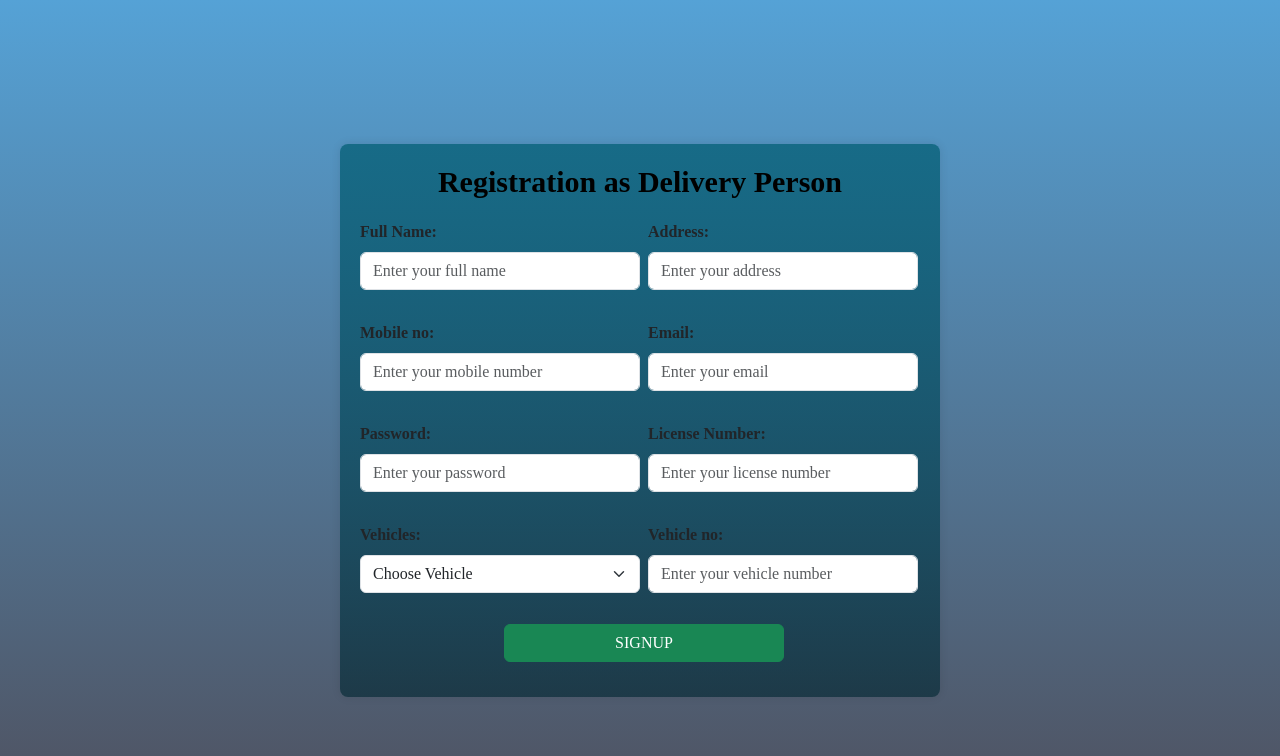
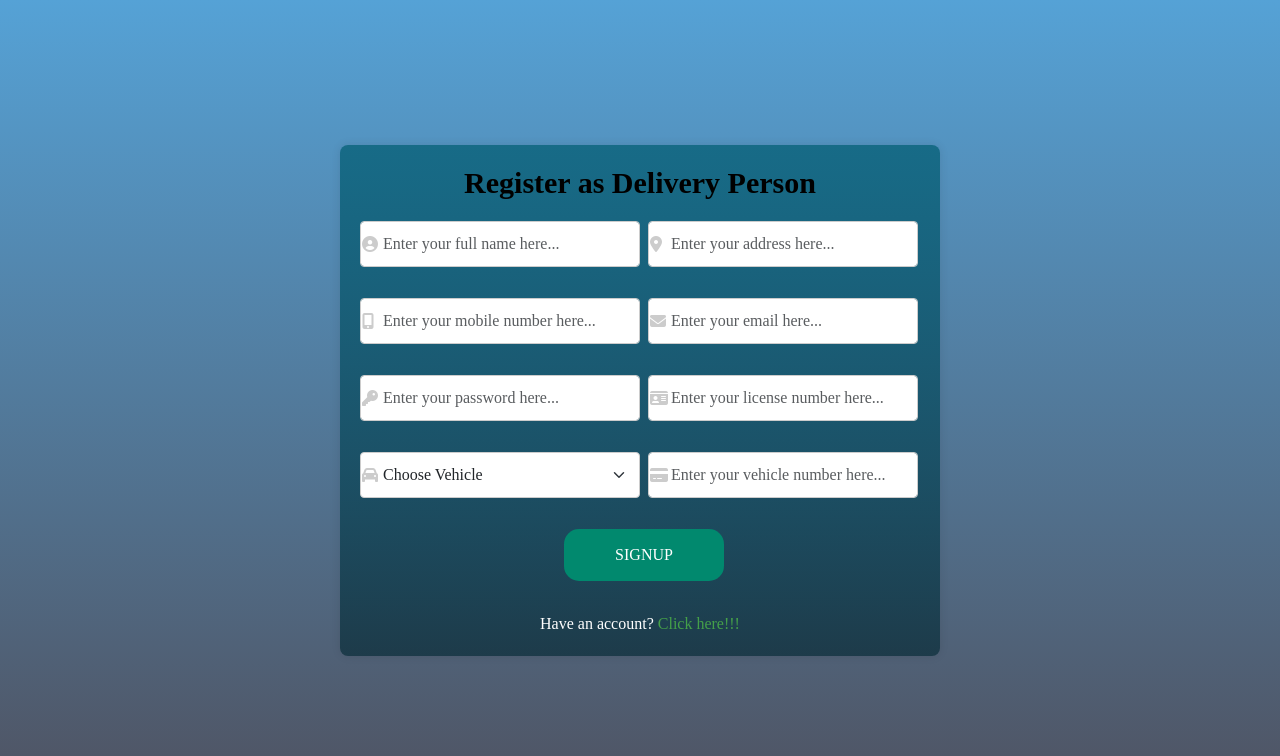
Before and after one commit to Sharmilapyatha432/fos, a PHP site: page /delivery_person_reg.php in a window 1280 px wide. Shown: the top 756 px of the page. Run offline with PHP 8.4, Linux system fonts and the light colour scheme; some libraries are stand-ins or nearby versions.

Commit message:
Font awesome added in login and registration page, DB updated and admin part have some new updates.

```diff
--- a/admin/categories.php
+++ b/admin/categories.php
@@ -49,14 +49,14 @@ if (!$category_result) {
 ?>
 
 <link rel="stylesheet" href="../css/admin_table.css">
-<link rel="stylesheet" href="../css/adminpanel.css">
+<!-- <link rel="stylesheet" href="../css/adminpanel.css"> -->
 <div class="main-content">
     <h1 align="center">List of Categories</h1>
     <div class="table-wrapper">
         <form action="addcategory.php" method="post">
             <input type="submit" value="Add category" name="add">
         </form>
-        <table class="fl-table">
+        <table class="table">
             <thead>
                 <tr>
                     <th>Category ID</th>
--- a/admin/deliveryperson_list.php
+++ b/admin/deliveryperson_list.php
@@ -87,7 +87,7 @@ include('../admin/layout/header.php');
 <body>
 <link rel="stylesheet" href="../css/admin_table.css">
 <script src="https://cdn.jsdelivr.net/npm/sweetalert2@11"></script>
-<div class="container">
+<div class="main-content">
     <h2 class="text-center" style="padding:10px">Delivery Person List</h2>
     <?php
     if (isset($_SESSION['message'])) {
@@ -95,7 +95,7 @@ include('../admin/layout/header.php');
         unset($_SESSION['message']);
     }
     ?>
-    <table class="table table-striped">
+    <table class="table">
         <thead>
             <tr>
                 <th>DP ID</th>
--- a/css/dp_reg.css
+++ b/css/dp_reg.css
@@ -10,7 +10,7 @@ body {
 }
 
 .container {
-    margin-top: 40px;
+    /* margin-top: 40px; */
     width: 100%;
     max-width: 600px; /* Adjust width to your needs */
     padding: 20px;
@@ -39,6 +39,17 @@ h3{
     flex-direction: column;
     margin-bottom: 15px; /* Space between rows */
     padding-right: 10px; /* Space between columns */
+    position: relative;
+    /* margin-bottom: 12px; */
+}
+
+.col-md-6 i{
+    position: absolute;
+    left: 10px;
+    top: 50%;
+    transform: translateY(-50%);
+    color: #ccc;
+    font-size: 16px;
 }
 
 .col-md-6:nth-of-type(odd) {
@@ -48,6 +59,9 @@ h3{
 .col-md-6 input,
 .col-md-6 select {
     width: 100%; /* Make inputs and selects fill the column width */
+    padding: 10px 10px 10px 22px;
+    border: 1px solid #ccc;
+    border-radius: 4px;
 }
 
 .col-4 {
@@ -60,6 +74,43 @@ h3{
     width: auto; /* Button width adjusted to its content */
 }
 
-label{
+/* label{
     font-weight: bold;
+} */
+
+span{
+    color: #fff;
+    text-align: center;
 }
+
+form a{
+    text-decoration: none;
+    color: #45a049;
+}
+
+form a:hover {
+    text-decoration: underline;
+}
+
+/* button css */
+/* .button-group {
+    text-align: center;
+    margin-top: 10px;
+} */
+
+.col-md-6 button{
+    flex-basis: 100%;
+    margin: 0 60px;
+    padding: 14px 20px;
+    border-radius: 15px;
+    text-align: center;
+    background-color: #01896e;
+    color: #fff;
+    border: none;
+    outline: 0;
+    cursor: pointer;
+    }
+
+.col-md-6 button:hover{
+    transform: scale(1.03);
+}
--- a/delivery_person_reg.php
+++ b/delivery_person_reg.php
@@ -127,39 +127,47 @@ if (isset($_POST['signup'])) {
     <meta name="viewport" content="width=device-width, initial-scale=1">
     <title>Delivery Person Registration</title>
     <link href="https://cdn.jsdelivr.net/npm/bootstrap@5.3.3/dist/css/bootstrap.min.css" rel="stylesheet" crossorigin="anonymous">
+    <link href="https://cdnjs.cloudflare.com/ajax/libs/font-awesome/6.6.0/css/all.min.css" rel="stylesheet">
     <link rel="stylesheet" href="css/dp_reg.css">
 </head>
 <body>
     <!-- Form Layout -->
     <div class="container">
-        <h3>Registration as Delivery Person</h3>
+        <h3>Register as Delivery Person</h3>
         <form class="row g-3" action="delivery_person_reg.php" method="post">
             <div class="col-md-6">
-                <label for="fullname" class="form-label">Full Name:</label>
-                <input type="text" class="form-control" id="fullname" name="fullname" placeholder="Enter your full name" required>
+                <!-- <label for="fullname" class="form-label">Full Name:</label> -->
+                <i class="fa-solid fa-circle-user"></i>
+                <input type="text" class="form-control" id="fullname" name="fullname" placeholder="Enter your full name here..." required>
             </div>
             <div class="col-md-6">
-                <label for="address" class="form-label">Address:</label>
-                <input type="text" class="form-control" id="address" name="address" placeholder="Enter your address" required>
+                <!-- <label for="address" class="form-label">Address:</label> -->
+                <i class="fa-solid fa-location-dot"></i>
+                <input type="text" class="form-control" id="address" name="address" placeholder="Enter your address here..." required>
             </div>
             <div class="col-md-6">
-                <label for="mobile" class="form-label">Mobile no:</label>
-                <input type="tel" class="form-control" id="mobile" name="mobile" placeholder="Enter your mobile number" required>
+                <!-- <label for="mobile" class="form-label">Mobile no:</label> -->
+                <i class="fa-solid fa-mobile-screen-button"></i>
+                <input type="tel" class="form-control" id="mobile" name="mobile" placeholder="Enter your mobile number here..." required>
             </div>
             <div class="col-md-6">
-                <label for="email" class="form-label">Email:</label>
-                <input type="email" class="form-control" id="email" name="email" placeholder="Enter your email" required>
+                <!-- <label for="email" class="form-label">Email:</label> -->
+                <i class="fa-solid fa-envelope"></i>
+                <input type="email" class="form-control" id="email" name="email" placeholder="Enter your email here..." required>
             </div>
             <div class="col-md-6">
-                <label for="inputPassword4" class="form-label">Password:</label>
-                <input type="password" class="form-control" id="inputPassword4" name="password" placeholder="Enter your password" required>
+                <!-- <label for="inputPassword4" class="form-label">Password:</label> -->
+                <i class="fa-solid fa-key"></i>
+                <input type="password" class="form-control" id="inputPassword4" name="password" placeholder="Enter your password here..." required>
             </div>
             <div class="col-md-6">
-                <label for="licenceno" class="form-label">License Number:</label>
-                <input type="text" class="form-control" id="licenceno" name="licenceno" placeholder="Enter your license number" required>
+                <!-- <label for="licenceno" class="form-label">License Number:</label> -->
+                <i class="fa-solid fa-id-card"></i>
+                <input type="text" class="form-control" id="licenceno" name="licenceno" placeholder="Enter your license number here..." required>
             </div>
             <div class="col-md-6">
-                <label for="inputState" class="form-label">Vehicles:</label>
+                <!-- <label for="inputState" class="form-label">Vehicles:</label> -->
+                <i class="fa-solid fa-car"></i>
                 <select id="inputState" class="form-select" name="vehicle" required>
                     <option selected disabled>Choose Vehicle</option>
                     <option value="Motorcycle">Motorcycle</option>
@@ -167,12 +175,14 @@ if (isset($_POST['signup'])) {
                 </select>
             </div>
             <div class="col-md-6">
-                <label for="vehicleno" class="form-label">Vehicle no:</label>
-                <input type="text" class="form-control" id="vehicleno" name="vehicleno" placeholder="Enter your vehicle number" required>
+                <!-- <label for="vehicleno" class="form-label">Vehicle no:</label> -->
+                <i class="fa-solid fa-credit-card"></i>
+                <input type="text" class="form-control" id="vehicleno" name="vehicleno" placeholder="Enter your vehicle number here..." required>
             </div>
             <div class="col-md-6">
                 <button type="submit" class="btn btn-success" name="signup">SIGNUP</button>
             </div>
+            <span>Have an account? <a href="login.php">Click here!!!</a></span>
         </form>
     </div>
     <script src="https://cdn.jsdelivr.net/npm/bootstrap@5.3.3/dist/js/bootstrap.bundle.min.js" crossorigin="anonymous"></script>
```
Also changed, not shown: admin/customer_list.php (+6 -6 lines), admin/fooditems.php (+7 -5 lines), css/admin_table.css (+52 -0 lines), css/login.css (+26 -3 lines), database/bite_bliss.sql (+278 -6 lines), login.php (+11 -5 lines), registration.php (+17 -11 lines).
